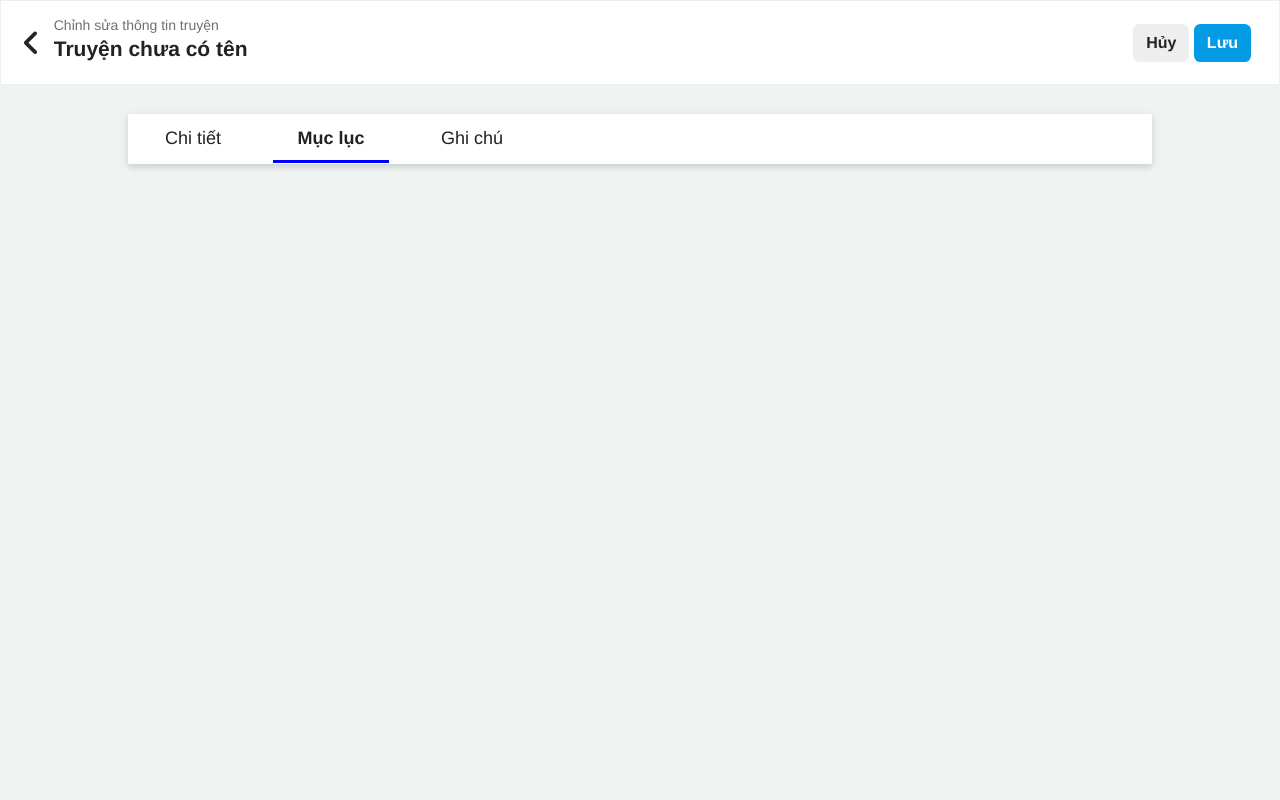
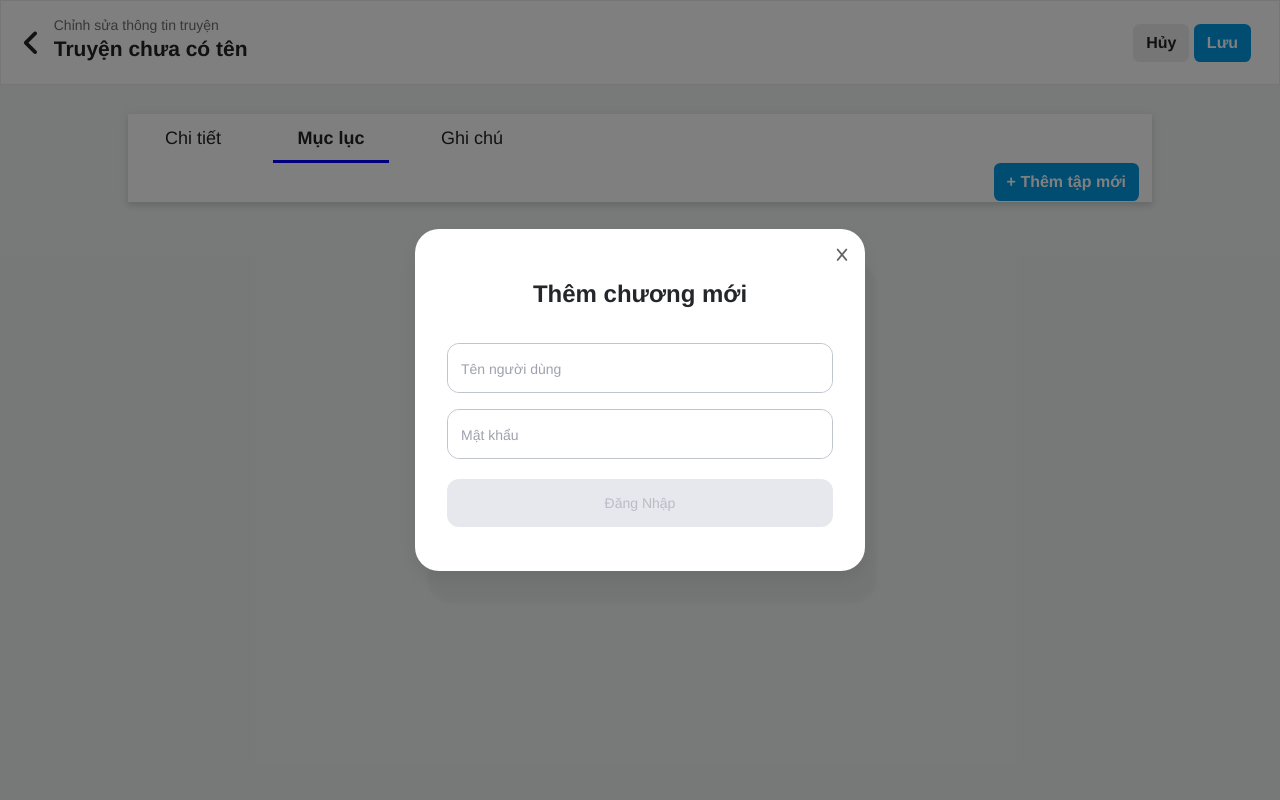
Before and after one commit to akira3175/Aiko-Novel, a Django app: page /novel-works/6/53/ in a window 1280 px wide. Run offline with Django 5.2, Linux system fonts and the light colour scheme; data comes from the database, SQL or seed files in the repository; both versions use the stored data as it was after the commit.

Commit message:
fix some bugs

```diff
--- /dev/null
+++ b/app/templates/app/add-volume-form.html
@@ -0,0 +1,47 @@
+<div id="add-volume-form" style=" height: 100vh; position: fixed; z-index: 1031">
+    <div class="overlay">
+      <div class="overlay-dialog">
+        <div class="col-8 dialog">
+          <div class="dialog-body">
+            <div class="dialog-container">
+              <form action= {% url 'login' %} class="cmn-form-web" method="POST">
+                {% csrf_token %}
+                <div class="form-title">Thêm chương mới</div>
+                <div class="form-input ">
+                  <div class="el-input">
+                    <input
+                      type="text"
+                      name="username"
+                      id="username"
+                      autocomplete="off"
+                      class="el-input-inner"
+                      placeholder=""
+                    />
+                    <label for="" class="input-label">Tên người dùng</label>
+                  </div>
+                  <div class="error-text" id="username-error" style="display: none;"></div>
+                </div>
+                <div class="form-input">
+                  <div class="el-input">
+                    <input
+                      type="text"
+                      name="password"
+                      id="password"
+                      autocomplete="new-password"
+                      class="el-input-inner"
+                      placeholder=""
+                    />
+                    <label for="" class="input-label">Mật khẩu</label>
+                  </div>
+                  <div class="error-text" id="password-error" style="display: none;"></div>
+                </div>
+                <button type="submit" class="el-button disable"><span>Đăng Nhập</span></button>
+              <div class="dialog-close" onclick="closeLoginForm()">
+                <i class="fa-solid fa-x"></i>
+              </div>
+            </div>
+          </div>
+        </div>
+      </div>
+    </div>
+  </div>
--- a/app/templates/app/novelworks.html
+++ b/app/templates/app/novelworks.html
@@ -64,7 +64,7 @@
                                         <img id="preview" src="{{ book.img_path }}" alt="" class="cover edit-cover page_aiko_31758421" height="256">
                                     </div>
                                 </div>
-                                <div class="required-form-wrapper col-lg-8 col-md-3 col-sm-12">
+                                <div class="required-form-wrapper col-lg-8 col-md-9 col-sm-12">
                                     <div class="form-group title-form">
                                         <label for="title">Tiêu đề</label>
                                         <span class="empty-warning" id="title-warning"></span>
@@ -126,9 +126,13 @@
                                 </div>
                             </form>
                             <div class="table-of-contents" style="display: none">
-
+                                <div class="works-item-toc">
+                                    <div class="add-volume-container w-100 d-flex justify-content-end">
+                                        <button class="btn btn-blue" >+ Thêm tập mới</button>
+                                    </div>
+                                </div>
                             </div>
-                            <div class="note-works">
+                            <div class="note-works" style="display: none">
 
                             </div>
                         </section>
@@ -136,6 +140,7 @@
                 </div>
             </div>
         </div>
+        {% include 'app/add-volume-form.html' %}
         <!-- footer-->
 
 
--- a/app/views.py
+++ b/app/views.py
@@ -272,30 +272,34 @@ def saveAvatar(request):
 
 def forOfTransTeam(group_member_counts, groups, join):
     for group in groups:
-        member = Member.objects.filter(group=group, teamrole__in = ['owner', 'admin', 'member'])
+        member = Member.objects.filter(group=group, teamrole__in=['owner', 'admin', 'member'])
         group_member_info = {
             'groupname': group.groupname,
             'groupid': group.id,
             'member_count': member.count(),
-            'join' : join,
-            'is_member': (join == 'Đã tham gia')
+            'join': join,
+            'is_member': (join == 'Đã tham gia'),  # Đã tham gia: True, Chưa tham gia: False
         }
         group_member_counts.append(group_member_info)
 
 def transTeam(request):
     user = request.user
-    user_groups = Member.objects.filter(auth_user=user).values_list('group', flat=True)
-    groups = Group.objects.filter(id__in=user_groups)
-    other_groups = Group.objects.exclude(id__in=user_groups)
+    member_groups = Member.objects.filter(auth_user=user, teamrole__in=['admin', 'owner', 'member']).values_list('group', flat=True)
+    waiter_groups = Member.objects.filter(auth_user=user, teamrole='waiter').values_list('group', flat=True)
+    groups = Group.objects.filter(id__in=member_groups)
+    groups_waiter = Group.objects.filter(id__in=waiter_groups)
+    other_groups = Group.objects.exclude(id__in=member_groups).exclude(id__in=waiter_groups)
 
     group_member_counts = []
     forOfTransTeam(group_member_counts, groups, 'Đã tham gia')
+    forOfTransTeam(group_member_counts, groups_waiter, 'Chờ duyệt')
     forOfTransTeam(group_member_counts, other_groups, 'Chưa tham gia')
 
     context = {
         'group_member_counts': group_member_counts,
     }
     return render(request, 'app/transteam.html', context)
+
 
 def novelOfTransTeam(request, group_id):
     group = Group.objects.get(pk=group_id)
```
Also changed, not shown: app/templates/app/member-of-trans.html (+5 -2 lines), db.sqlite3.
